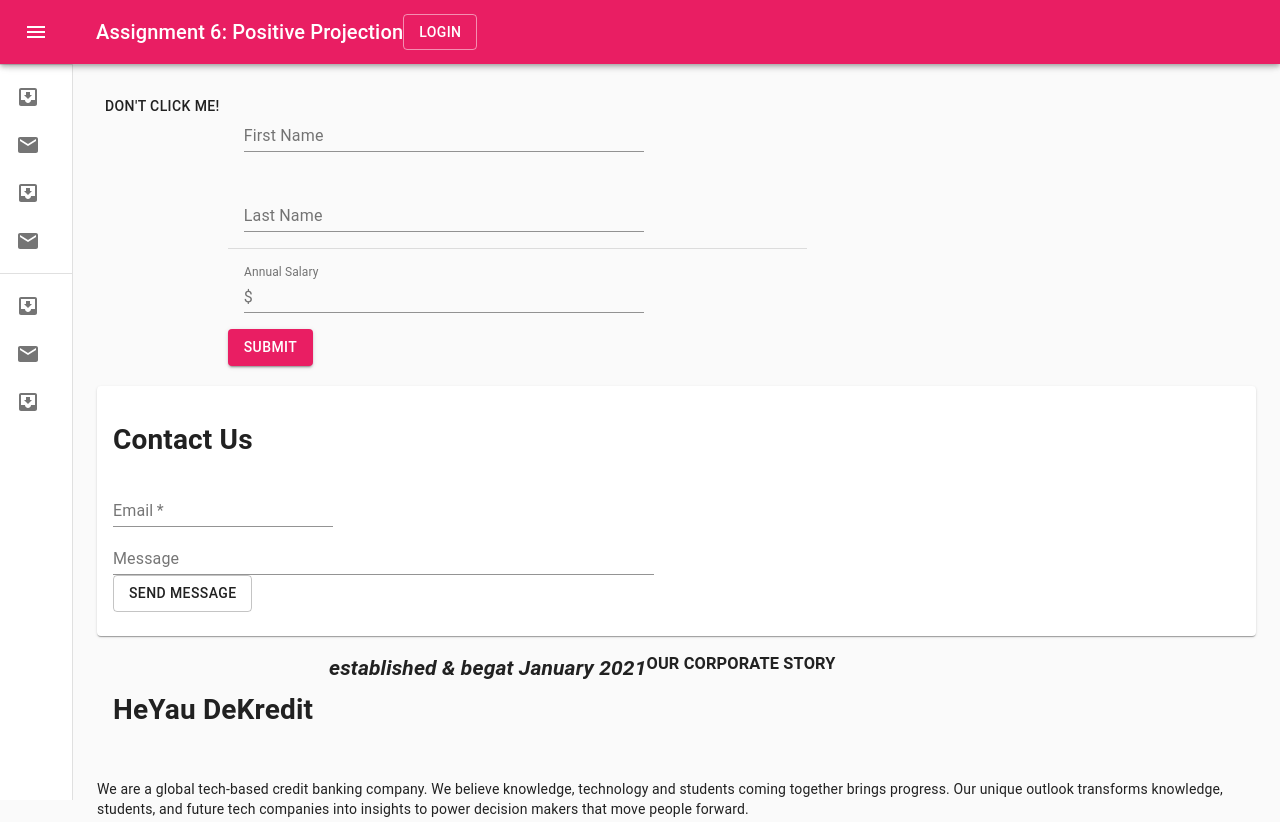
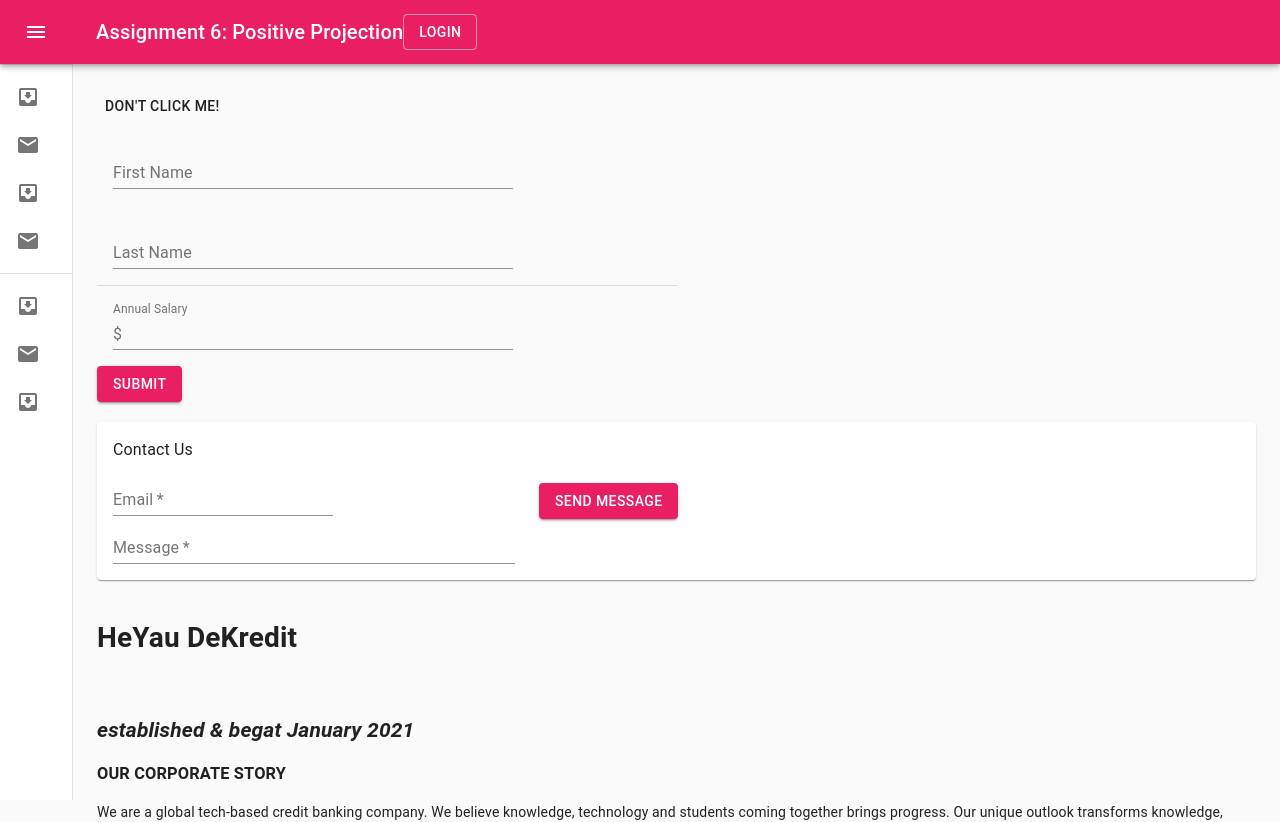
Before and after one commit to yauhofung/TTP6-PositiveProjection, a React (Create React App) app: page / in a window 1280 px wide. Shown: the top 822 px of the page. Built offline with nearby package versions, Linux system fonts and the light colour scheme.

Commit message:
added grid items

```diff
--- a/src/components/MiniDrawer.js
+++ b/src/components/MiniDrawer.js
@@ -177,17 +177,22 @@ export default function MiniDrawer() {
         <div className={classes.toolbar} />
 
         <Grid container>
-          <SimpleSnackbar></SimpleSnackbar>
-          <AppForm />
+          <Grid item xs={12}>
+            <SimpleSnackbar></SimpleSnackbar>
+          </Grid>
+
+          <Grid item xs={12}>
+            <AppForm />
+          </Grid>
 
           {/* Contact Us */}
           <Grid item xs={12}>
             <br></br>
             <Card className={classes.root}>
               <CardContent>
-                <h1>
-                  Contact Us
-                </h1>
+								<Typography className={classes.title} gutterBottom>
+									Contact Us
+								</Typography>
                 <TextField
                   id="contactEmail"
                   label="Email"
@@ -196,18 +201,23 @@ export default function MiniDrawer() {
                 />
                 <TextField
                   id="contactMessage"
-                  label="Message"
+									label="Message"
+									required
                   fullWidth
                   multiline
                 />
-                <Button variant="outlined">
+              </CardContent>
+              <CardActions>
+                <Button variant="contained" color="primary">
                   Send Message
                 </Button>
-              </CardContent>
+              </CardActions>
             </Card>
           </Grid>
 
-          <About_Us/>
+					<Grid item xs={12}>
+						<About_Us/>
+					</Grid>
         </Grid>
       </main>
     </div>
```
